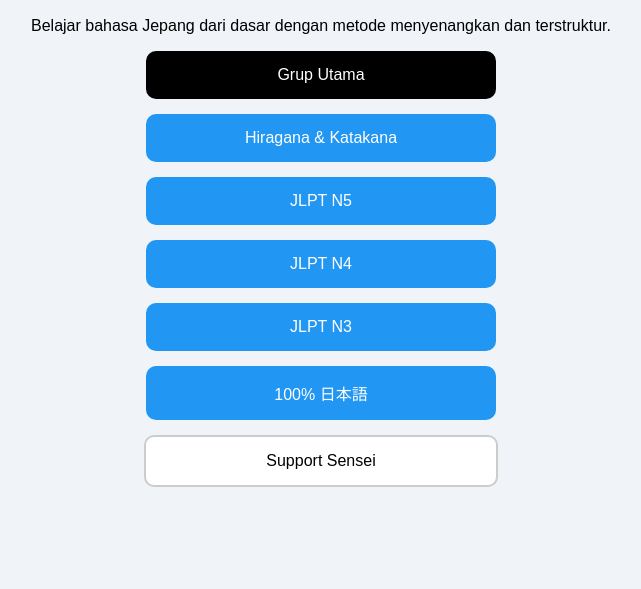
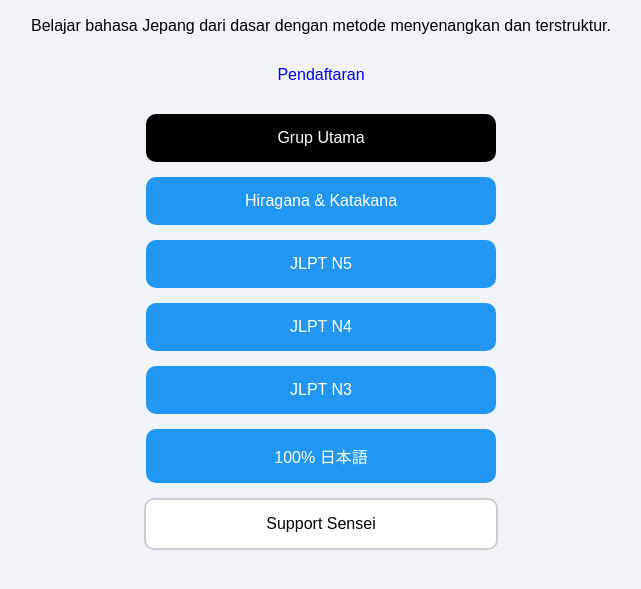
Before and after one commit to riimucollection/yumeka-links, a plain HTML site: page YumekaOtoko.html in a window 1280 px wide. Shown: the part 219-808 px from the top of the page, without its empty margins (319-960 px from the left). Drawn offline with Linux system fonts and the light colour scheme.

Commit message:
Update YumekaOtoko.html

```diff
--- a/YumekaOtoko.html
+++ b/YumekaOtoko.html
@@ -76,6 +76,7 @@
   <p class="description">Belajar bahasa Jepang dari dasar dengan metode menyenangkan dan terstruktur.</p>
 
   <div class="link-container">
+    <a class="link-button Pendaftaran" href="https://bit.ly/YumekaNihongoClass" target="_blank">Pendaftaran</a>
     <a class="link-button group-utama" href="https://chat.whatsapp.com/GJTM7yFJBE36PagWJt3T5u" target="_blank">Grup Utama</a>
     <a class="link-button lainnya" href="https://chat.whatsapp.com/INJSrOVpBFD2heiV4LNbtj" target="_blank">Hiragana & Katakana</a>
     <a class="link-button lainnya" href="https://chat.whatsapp.com/HYOinCXMcHs8EV11zrvA8G" target="_blank">JLPT N5</a>
```
